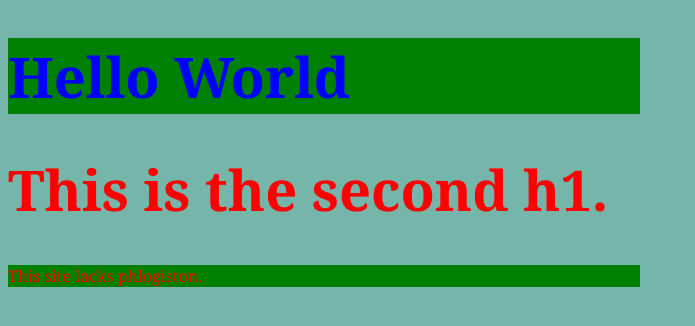
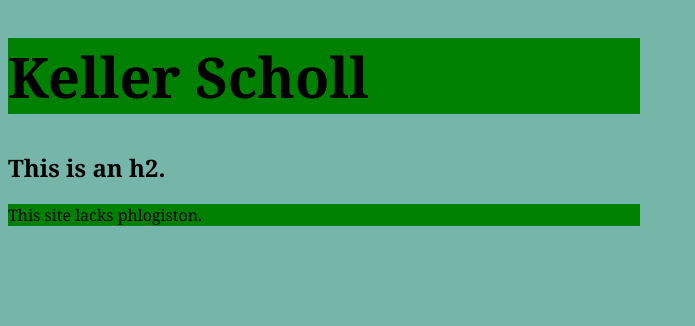
Before and after one commit to kellerscholl/kellerscholl.github.io, a plain HTML site: page index.html in a window 1280 px wide. Shown: the whole page, without its empty margins (0-695 px from the left). Drawn offline with Linux system fonts and the light colour scheme.

Commit message:
Making things slightly less terrible.

```diff
--- a/index.html
+++ b/index.html
@@ -1,12 +1,13 @@
 <!DOCTYPE html>
 <html>
 <head>
- 	<title>A site by Keller</title>
+ 	<title>Keller Scholl's Home Page</title>
  	<link href="style.css" rel="stylesheet" type="text/css">
 </head>
 <body>
-	<div><h1>Hello World</h1></div>
-	<h1 class ="mage">This is the second h1.</h1>
+	<div><h1>Keller Scholl</h1></div>
+	<h2 class ="mage">This is an h2.</h2>
 	<div><p class="mage">This site lacks phlogiston.</p></div>
 </body>
 <!--  Divs! They allow you to position things in pages. You can put any number of things inside a div. -->
+</html>
--- a/style.css
+++ b/style.css
@@ -6,12 +6,10 @@ body {
 
 h1 {
   font-size: 3.5em;
-  color: blue;
 }
 div {
 	background: green;
 	width: 50%;
 }
 .mage {
-	color: red;
 }
```
